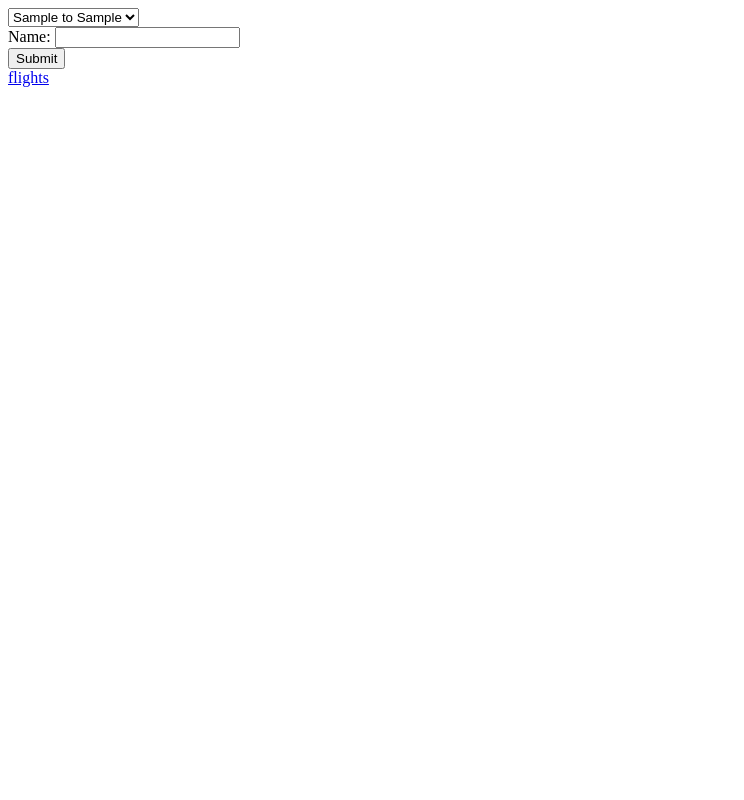
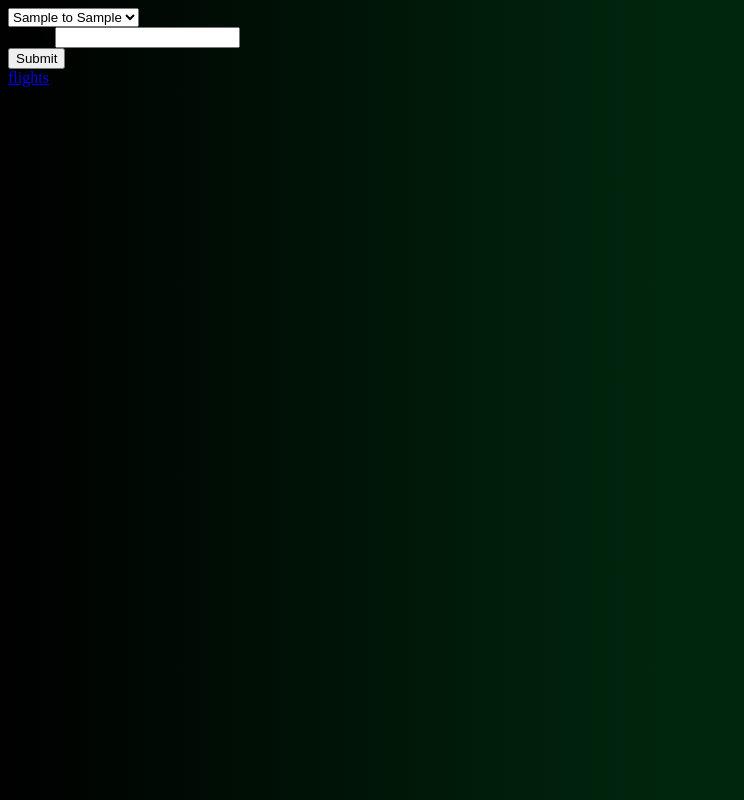
Before and after one commit to farazcity/Flearch, a Flask app: page / in a window 1280 px wide. Shown: the whole page, without its empty margins (0-744 px from the left). Run offline with Flask 2, Linux system fonts and the light colour scheme; tables that the repository leaves empty hold one stand-in row (values such as "Sample post").

Commit message:
Update index.html

```diff
--- a/templates/index.html
+++ b/templates/index.html
@@ -2,6 +2,8 @@
 <html>
 	<head>
 		<title>airlines</title>
+		<link rel="stylesheet" href="style.css">
+
 	</head>
 	<body>
 		<form action="{{url_for('book')}}" method="post">
@@ -15,7 +17,7 @@
 			Name:
 			<input type=text name=name>
 			<div></div>
-			<input type=submit>
+			<input class="but" type=submit>
 		</form>
 		<a href="{{url_for('flights')}}">
 			flights
```
